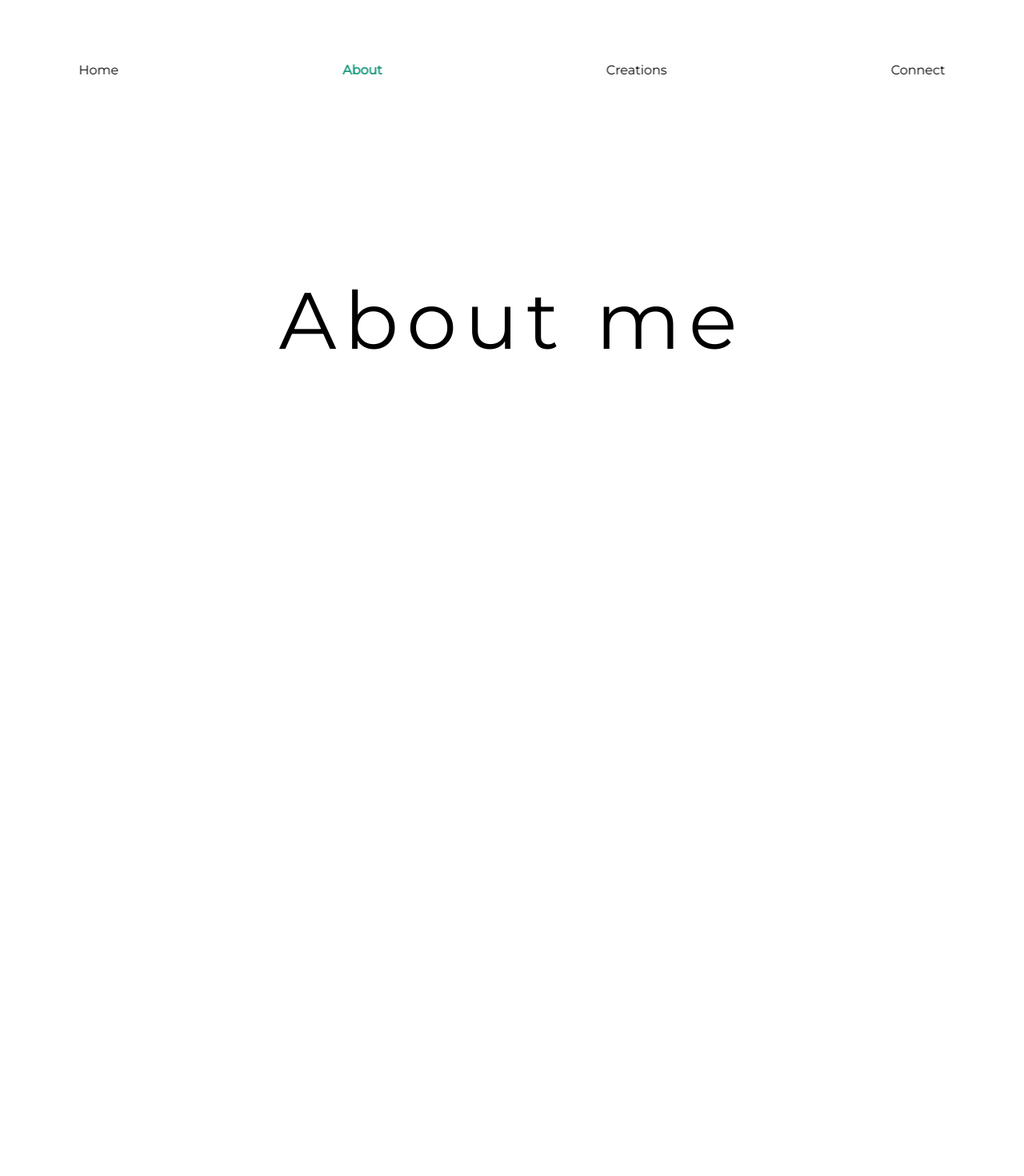
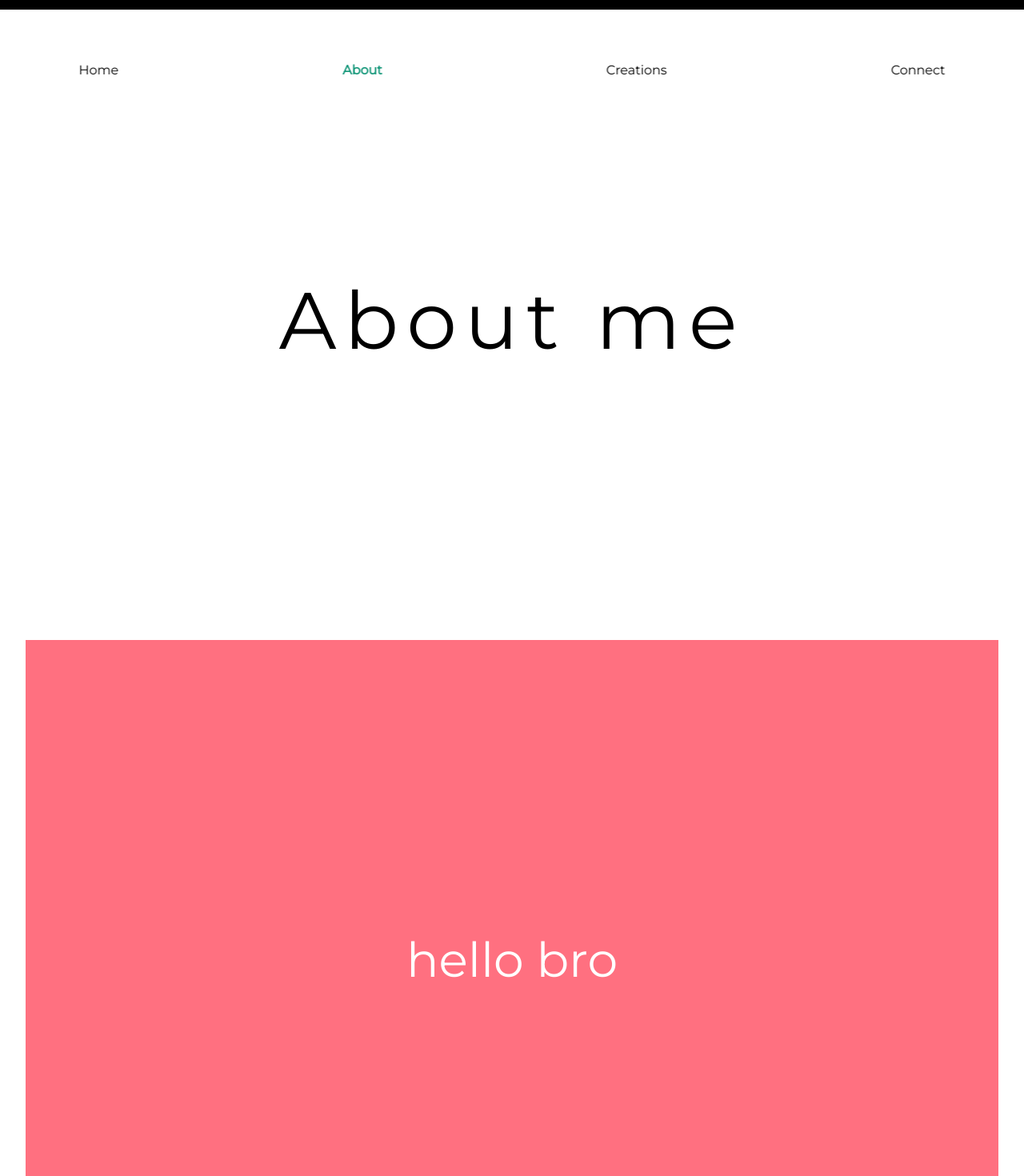
Before and after one commit to Batman-co/vishwa-portfolio-updated, a Next.js app: page /About in a window 1280 px wide. Shown: the top 1470 px of the page at 80% size. Built offline with nearby package versions, Linux system fonts and the light colour scheme.

Commit message:
progressbar

```diff
--- a/src/app/About/page.js
+++ b/src/app/About/page.js
@@ -9,11 +9,11 @@ function About() {
   return (
     <Transition>
       <div className="h-[400vh] w-screen relative">
-        <div className="h-screen w-screen flex justify-center items-center">
+        <div className="h-screen w-screen flex justify-center items-center sticky top-0 z-0">
           <motion.div
             initial="initial"
             whileInView="Inview"
-            viewport={{once:true}}
+            viewport={{ once: true }}
             className="h-fit w-fit overflow-hidden flex items-center"
           >
             {letters.map((letter, i) => {
@@ -24,15 +24,17 @@ function About() {
                     initial: { y: 100 },
                     Inview: { y: 0 },
                   }}
-                  transition={{ duration: 1, delay: (i+1)*0.25}}
-
+                  transition={{ duration: 1, delay: (i + 1) * 0.25 }}
                   className="text-black tracking-widest lg:text-[100px] md:text-[64px] sm:text-[56px] text-[48px]"
                 >
-                  {letter === ' ' ? '\u00A0' : letter}
+                  {letter === " " ? "\u00A0" : letter}
                 </motion.div>
               );
             })}
           </motion.div>
+        </div>
+        <div className="w-[95vw] h-screen bg-[#FF7080] mx-auto relative flex justify-center items-center ">
+          <span className="text-6xl text-white">hello bro</span>
         </div>
       </div>
     </Transition>
--- a/src/app/Hire/page.js
+++ b/src/app/Hire/page.js
@@ -2,7 +2,9 @@ import React from 'react'
 
 function Hire() {
   return (
-    <div>Hire</div>
+    <div className='h-[400vh] w-screen'>
+
+    </div>
   )
 }
 
--- /dev/null
+++ b/src/app/Progressbar.js
@@ -0,0 +1,13 @@
+"use client"
+import { motion,useScroll,useSpring } from 'motion/react'
+import React from 'react'
+
+function Progressbar() {
+    const {scrollYProgress} = useScroll()
+    const scaleX = useSpring(scrollYProgress);
+  return (
+    <motion.div style={{scaleX}} className='h-3 w-screen bg-black fixed top-0 origin-left z-10'/>
+  )
+}
+
+export default Progressbar
--- a/src/app/layout.js
+++ b/src/app/layout.js
@@ -1,6 +1,7 @@
 import { Montserrat} from "next/font/google";
 import "./globals.css";
 import Nav from "./nav";
+import Progressbar from "./Progressbar";
 
 
 const mon = Montserrat({
@@ -22,6 +23,7 @@ export default function RootLayout({ children }) {
       <body
         className={`${mon.variable} antialiased`}
       >
+        <Progressbar />
         <Nav />
         {children}
       </body>
```
